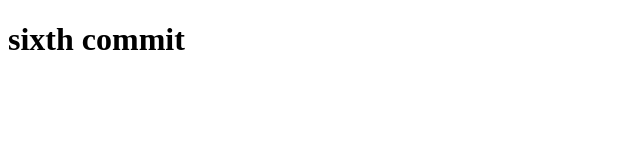
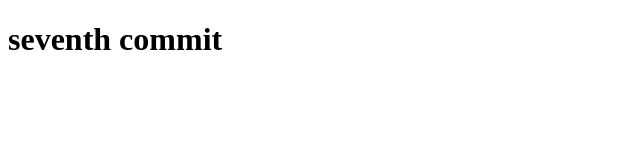
Before and after one commit to vaishnavirajguru977/gitRepo, a plain HTML site: page index.html in a window 1280 px wide. Shown: the whole page, without its empty margins (0-640 px from the left). Drawn offline with Linux system fonts and the light colour scheme.

Commit message:
sevth commit

```diff
--- a/index.html
+++ b/index.html
@@ -6,6 +6,6 @@
     <title>Document</title>
 </head>
 <body>
-    <h1>sixth commit</h1>
+    <h1>seventh commit</h1>
 </body>
 </html>
```
